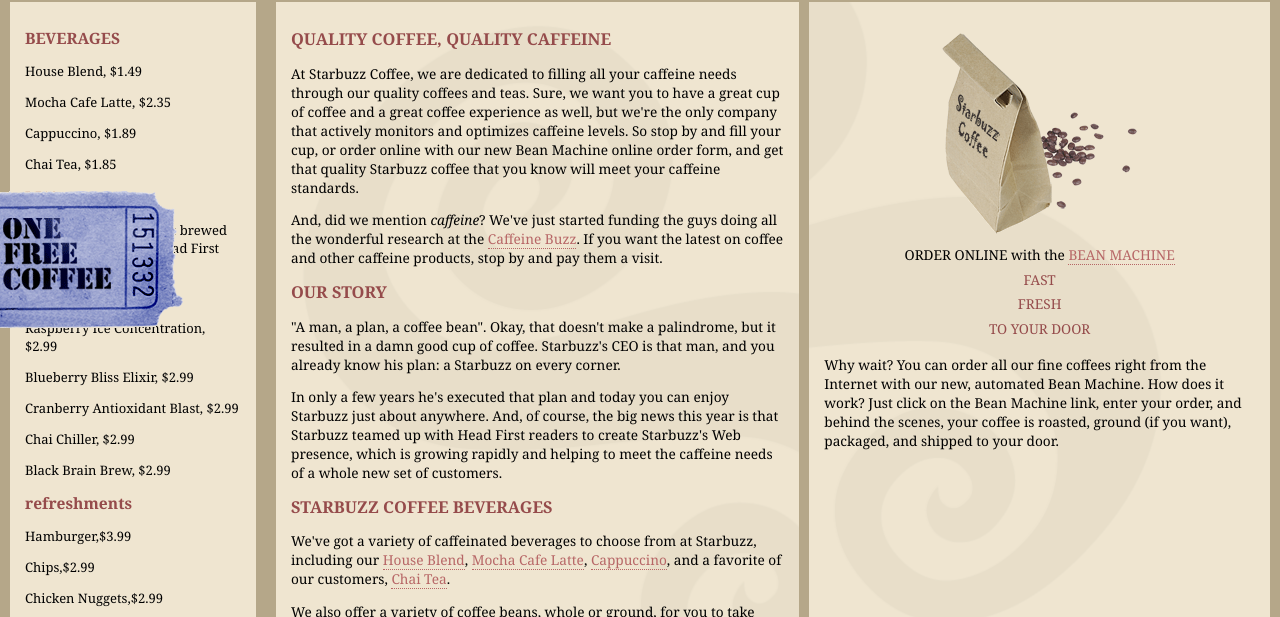
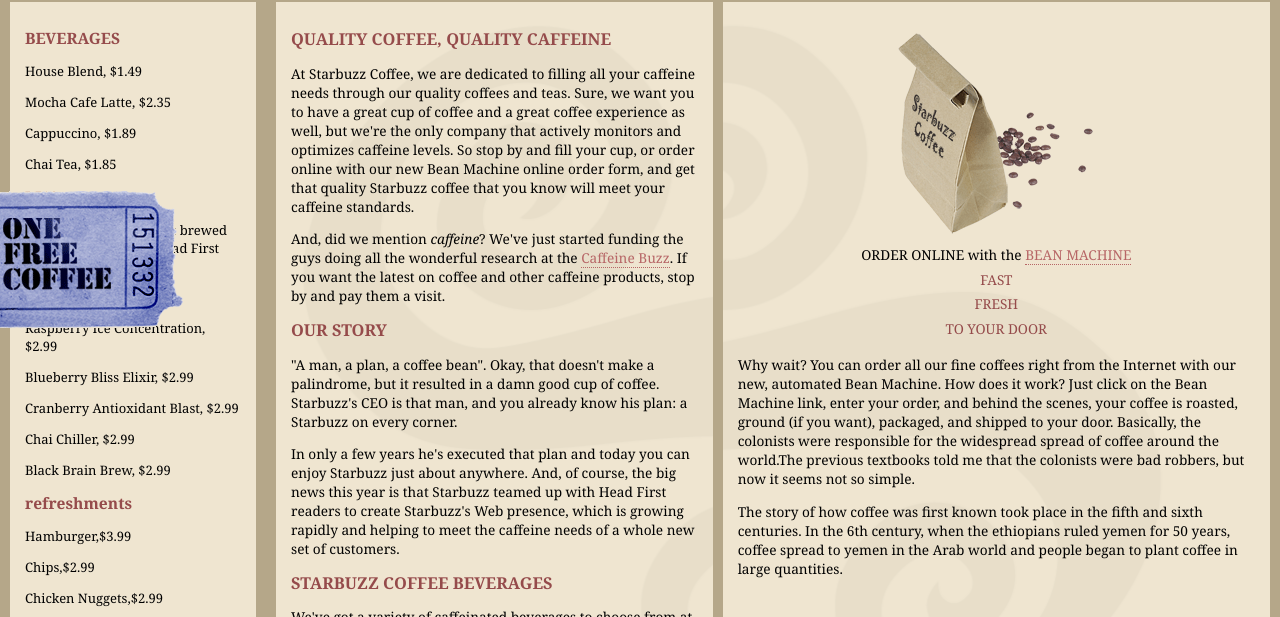
Before and after one commit to Laiassy/starbuzz, a plain HTML site: page index.html in a window 1280 px wide. Shown: the part 164-781 px from the top of the page. Drawn offline with Linux system fonts and the light colour scheme.

Commit message:
增加了新内容

```diff
--- a/index.html
+++ b/index.html
@@ -131,7 +131,14 @@
     automated Bean Machine.  How does it work?  Just click on the Bean Machine link,
     enter your order, and behind the scenes, your coffee is roasted, ground
     (if you want), packaged, and shipped to your door.
+    Basically, the colonists were responsible for the widespread spread of coffee
+    around the world.The previous textbooks told me that the colonists were bad robbers,
+    but now it seems not so simple.
   </p>
+  <p>
+      The story of how coffee was first known took place in the fifth and sixth centuries.
+      In the 6th century, when the ethiopians ruled yemen for 50 years, coffee spread to yemen in the Arab world and people began to plant coffee in large quantities.
+    </p>
 </div>
 </div>
 </div>
```
